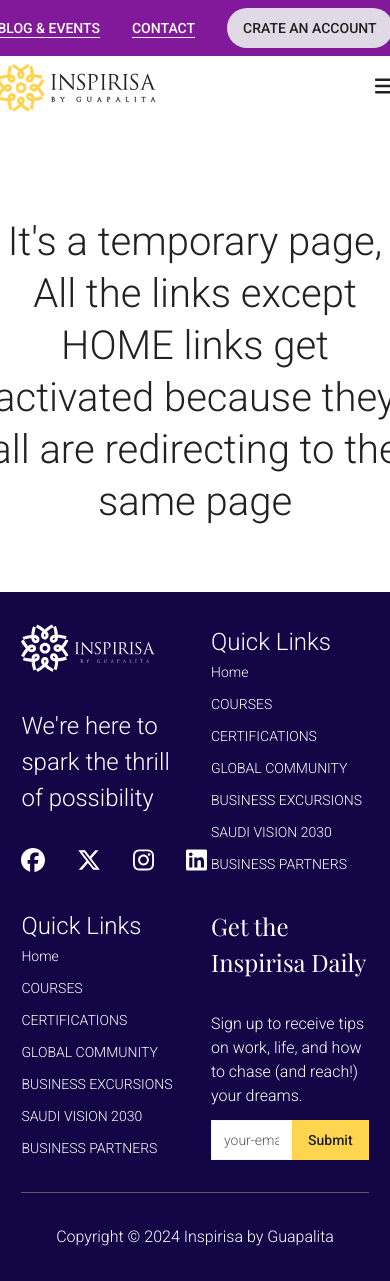
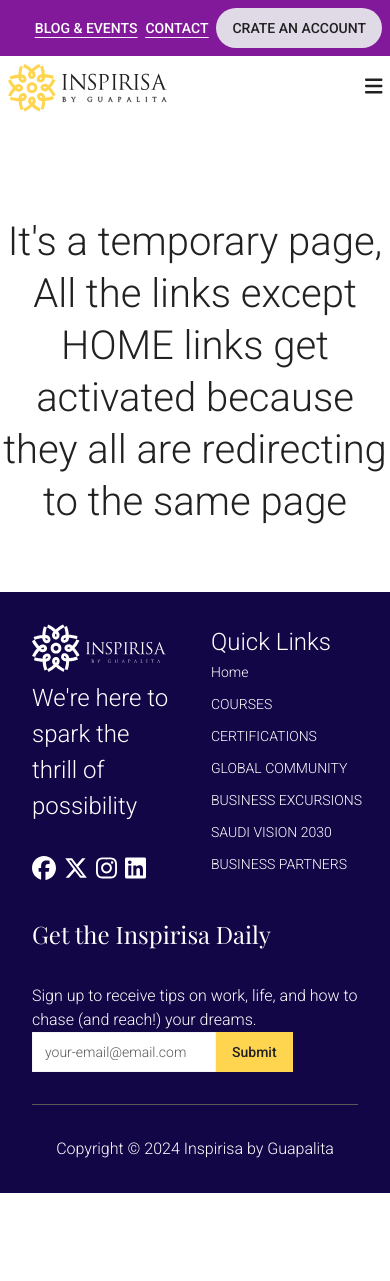
Before and after one commit to MyNameIsShekhar/inspirisa, a React (Vite) app: page /temp in a window 390 px wide. After the commit the page ends 1193 px from the top, so only its background shows below. Built offline with nearby package versions, Linux system fonts and the light colour scheme; a web font is replaced by a local one.

Commit message:
make more responsive for the mobile

```diff
--- a/src/components/footer/Connect.jsx
+++ b/src/components/footer/Connect.jsx
@@ -28,7 +28,7 @@ export default function Connect() {
         <h4 className="text-heading-4 mt-2">
           We're here to spark the thrill of possibility
         </h4>
-        <div className="flex gap-8">
+        <div className="flex gap-2 sm:gap- 4 md:gap-8">
           {socialLinks.map((link, index) => (
             <a
               href={link.href}
--- a/src/components/footer/Footer.jsx
+++ b/src/components/footer/Footer.jsx
@@ -9,7 +9,9 @@ export default function Footer() {
       <section className="grid grid-cols-2  md:grid-cols-4 gap-8 ">
         <Connect />
         <QuickLinks />
-        <QuickLinks />
+        <div className="hidden md:block">
+          <QuickLinks />
+        </div>
         <Subscribe />
       </section>
       <Separator className="bg-muted-foreground" />
--- a/src/components/footer/Subscribe.jsx
+++ b/src/components/footer/Subscribe.jsx
@@ -2,7 +2,7 @@ import SubscribeForm from "../forms/SubscribeForm";
 
 export default function Subscribe() {
   return (
-    <div className="flex-1 flex flex-col justify-between">
+    <div className="col-span-2 md:col-span-1 flex-1 flex flex-col justify-between">
       <div className="space-y-8">
         <h4 className="text-heading-4 font-playfair">
           Get the Inspirisa Daily
--- a/src/components/navbar/Navbar.jsx
+++ b/src/components/navbar/Navbar.jsx
@@ -40,7 +40,7 @@ export default function Navbar() {
       }`}
     >
       <section
-        className={`z-50 bg-primary flex flex-row-reverse gap-8 my-nav-section items-center transition-transform duration-300 ease-in-out relative delay-100 ${
+        className={`z-50 bg-primary flex flex-row-reverse gap-2 sm:gap-4 md:gap-8 my-nav-section items-center transition-transform duration-300 ease-in-out relative delay-100 ${
           show ? "translate-y-0" : "shadow-lg translate-y-[-100%]"
         }`}
       >
--- a/src/components/sections/Hero.jsx
+++ b/src/components/sections/Hero.jsx
@@ -14,24 +14,24 @@ export default function Hero() {
       <MainHero />
       <section className="my-section space-y-8">
         <div className="flex flex-col items-center border border-muted space-y-4 py-2">
-          <h3 className="text-heading-3 font-playfair">
+          <h3 className="text-heading-3 font-playfair text-center">
             OUR BUSINESS PARTNERS
           </h3>
           <div className="flex">
             <img
               src="/hero/partner.png"
               alt="partner"
-              className="h-12 sm:h-20"
+              className="h-10 md:h-20"
             />
             <img
               src="/hero/partner.png"
               alt="partner"
-              className="h-12 sm:h-20"
+              className="h-10 md:h-20"
             />
             <img
               src="/hero/partner.png"
               alt="partner"
-              className="h-12 sm:h-20"
+              className="h-10 md:h-20"
             />
           </div>
         </div>
@@ -53,12 +53,14 @@ function MainHero() {
             <span className="text-heading-5 font-medium">Global Community</span>
             <i className="font-playfair">Since 2017</i>
           </div>
-          <h1 className="text-display-5 sm:text-display-3 font-playfair">
+          <h1 className="text-heading-1 lg:text-display-3 font-playfair">
             EMPOWERING{" "}
             <span>
               <span className="text-primary">
                 {" "}
-                <span className="font-pinyon text-display-4 mr-4">W</span>
+                <span className="font-pinyon text-display-4 lg:text-[92px] mr-4">
+                  W
+                </span>
                 <span>OMEN</span>{" "}
               </span>{" "}
               <i>through</i>
```
